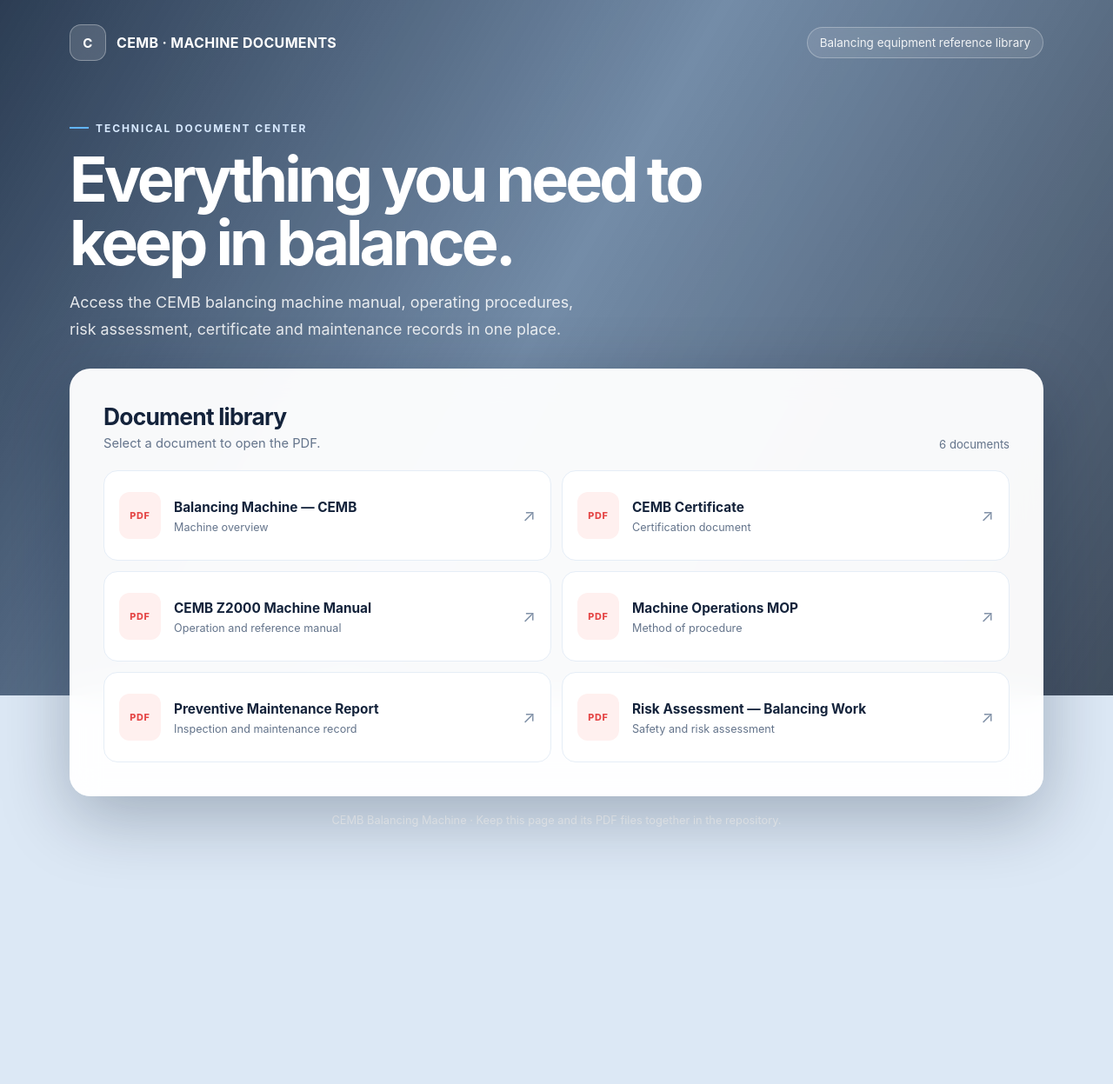
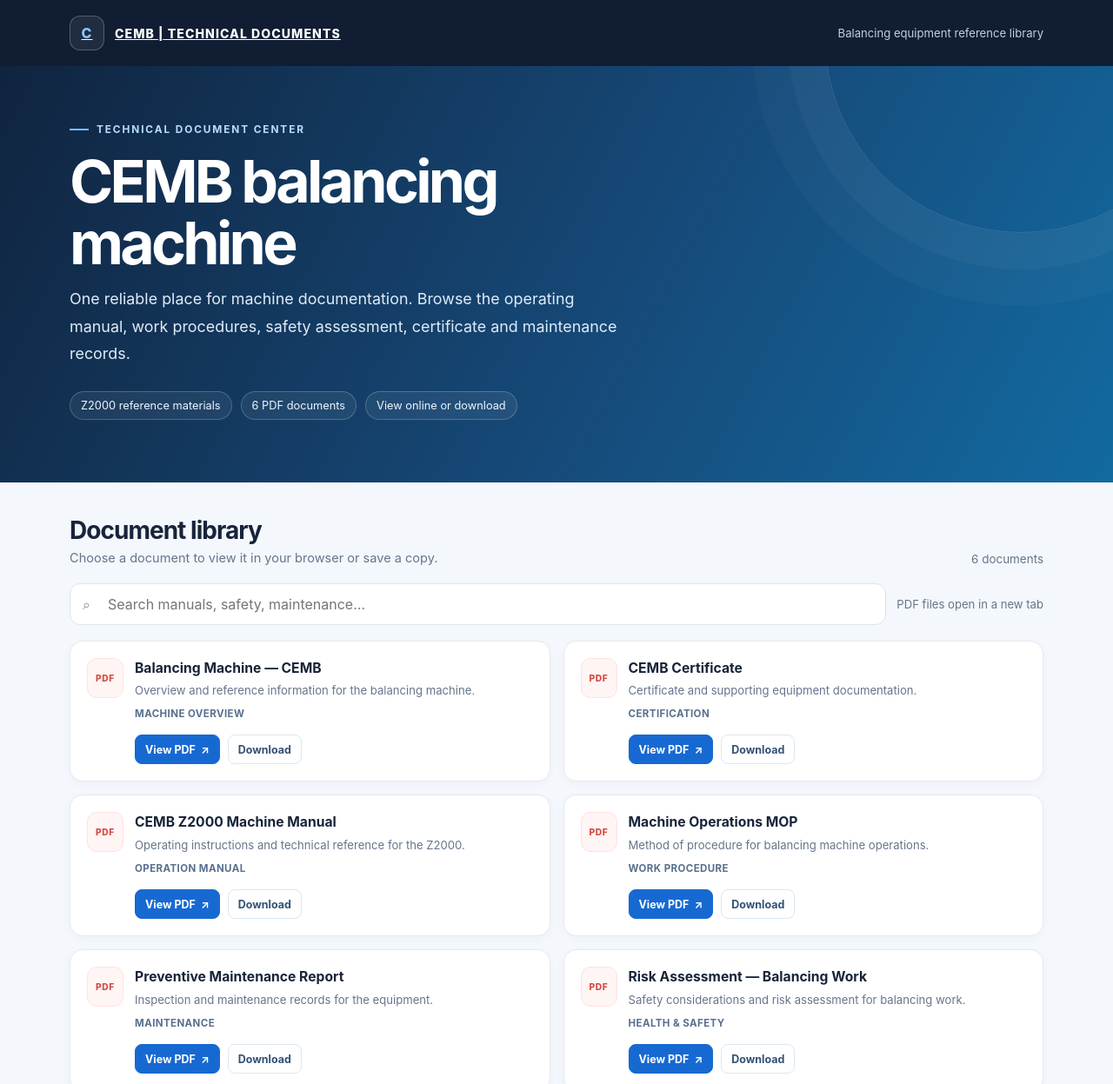
Before and after one commit to Abdul-HSE01/Balance-Machine-CEMB-, a plain HTML site: page index.html in a window 1280 px wide. Shown: the top 1247 px of the page at 87% size. Before the commit the page ends 993 px from the top, so only its background shows below. Drawn offline with Linux system fonts and the light colour scheme.

Commit message:
Create polished CEMB technical document center

```diff
--- a/index.html
+++ b/index.html
@@ -2,165 +2,173 @@
 <html lang="en">
 <head>
   <meta charset="UTF-8">
-  <meta name="viewport" content="width=device-width, initial-scale=1.0">
-  <meta name="theme-color" content="#071b36">
-  <meta name="description" content="CEMB balancing machine manuals, operating procedures, certificates and maintenance documents.">
-  <title>CEMB Balancing Machine | Document Library</title>
+  <meta name="viewport" content="width=device-width, initial-scale=1">
+  <meta name="theme-color" content="#101d32">
+  <meta name="description" content="A clear, professional document center for CEMB balancing machine manuals, operating procedures, certificates and maintenance records.">
+  <title>CEMB Balancing Machine | Technical Document Center</title>
   <style>
     :root {
       color-scheme: light;
-      --navy: #071b36;
+      --ink: #17243a;
+      --muted: #66758b;
+      --navy: #101d32;
       --blue: #1769d2;
-      --ink: #14233b;
-      --muted: #64748b;
-      --line: #e5edf6;
+      --line: #e3eaf2;
+      --paper: #fff;
+      --canvas: #f4f7fb;
+      --shadow: 0 18px 48px rgba(22, 43, 73, .09);
     }
-
     * { box-sizing: border-box; }
-    html { min-height: 100%; scroll-behavior: smooth; }
-
-    body {
-      isolation: isolate;
-      min-height: 100vh;
-      margin: 0;
-      color: var(--ink);
-      font-family: Inter, ui-sans-serif, system-ui, -apple-system, BlinkMacSystemFont, "Segoe UI", sans-serif;
-      background: #dce8f5 url("balancing-machine.jpg") center / cover fixed no-repeat;
+    html { scroll-behavior: smooth; }
+    body { margin: 0; color: var(--ink); background: var(--canvas); font-family: Inter, ui-sans-serif, system-ui, -apple-system, BlinkMacSystemFont, "Segoe UI", sans-serif; }
+    a { color: inherit; }
+    .site-header { color: #fff; background: var(--navy); }
+    .header-inner, main, .footer-inner { width: min(1120px, calc(100% - 40px)); margin-inline: auto; }
+    .header-inner { min-height: 76px; display: flex; align-items: center; justify-content: space-between; gap: 20px; }
+    .brand { display: flex; align-items: center; gap: 12px; font-size: .88rem; font-weight: 760; letter-spacing: .075em; }
+    .brand-mark { display: grid; width: 40px; height: 40px; place-items: center; border: 1px solid #ffffff3d; border-radius: 12px; background: #ffffff12; color: #8bc6ff; font-size: 1rem; }
+    .header-label { color: #c4cfde; font-size: .82rem; }
+    .hero { position: relative; overflow: hidden; color: #fff; background: linear-gradient(118deg, #10243f 0%, #164b7b 58%, #126aa0 100%); }
+    .hero::after { position: absolute; width: 450px; height: 450px; right: -120px; top: -260px; border: 1px solid #ffffff20; border-radius: 50%; box-shadow: 0 0 0 42px #ffffff08, 0 0 0 84px #ffffff06; content: ""; }
+    .hero-inner { position: relative; z-index: 1; width: min(1120px, calc(100% - 40px)); margin: auto; padding: 66px 0 72px; }
+    .eyebrow { display: flex; align-items: center; gap: 9px; color: #b8dcff; font-size: .74rem; font-weight: 750; letter-spacing: .16em; text-transform: uppercase; }
+    .eyebrow::before { width: 22px; height: 2px; background: #70bdff; content: ""; }
+    h1 { max-width: 760px; margin: 17px 0 14px; font-size: clamp(2.35rem, 6vw, 4.25rem); letter-spacing: -.055em; line-height: 1.04; }
+    .hero p { max-width: 650px; margin: 0; color: #e0ebf7; font-size: clamp(1rem, 2vw, 1.12rem); line-height: 1.75; }
+    .hero-meta { display: flex; flex-wrap: wrap; gap: 10px; margin-top: 27px; }
+    .meta-chip { padding: 8px 12px; border: 1px solid #ffffff35; border-radius: 999px; background: #ffffff10; color: #edf6ff; font-size: .8rem; }
+    main { padding: 38px 0 60px; }
+    .section-heading { display: flex; justify-content: space-between; align-items: end; gap: 22px; margin-bottom: 20px; }
+    .section-heading h2 { margin: 0; font-size: clamp(1.35rem, 3vw, 1.75rem); letter-spacing: -.035em; }
+    .section-heading p { margin: 6px 0 0; color: var(--muted); font-size: .91rem; }
+    .doc-count { flex: 0 0 auto; color: var(--muted); font-size: .84rem; }
+    .toolbar { display: flex; align-items: center; gap: 12px; margin-bottom: 18px; }
+    .search-wrap { position: relative; flex: 1; }
+    .search-icon { position: absolute; top: 50%; left: 15px; color: #7a8aa0; transform: translateY(-50%); pointer-events: none; }
+    .search { width: 100%; min-height: 48px; padding: 11px 15px 11px 43px; border: 1px solid #dce5ef; border-radius: 12px; outline: none; background: #fff; color: var(--ink); font: inherit; }
+    .search:focus { border-color: #82b8f3; box-shadow: 0 0 0 3px #1769d21a; }
+    .toolbar-note { color: var(--muted); font-size: .82rem; white-space: nowrap; }
+    .documents { display: grid; grid-template-columns: repeat(2, minmax(0, 1fr)); gap: 15px; }
+    .document { display: flex; min-height: 142px; flex-direction: column; padding: 19px; border: 1px solid var(--line); border-radius: 15px; background: var(--paper); box-shadow: 0 3px 12px #18345608; transition: transform .18s ease, box-shadow .18s ease, border-color .18s ease; }
+    .document:hover { transform: translateY(-2px); border-color: #c7d9ee; box-shadow: var(--shadow); }
+    .doc-top { display: flex; align-items: flex-start; gap: 13px; }
+    .pdf-icon { display: grid; flex: 0 0 42px; height: 46px; place-items: center; border: 1px solid #ffe1df; border-radius: 11px; background: #fff5f4; color: #d34b45; font-size: .64rem; font-weight: 850; letter-spacing: .06em; }
+    .doc-copy { min-width: 0; flex: 1; }
+    .doc-copy h3 { margin: 1px 0 5px; font-size: .98rem; line-height: 1.42; }
+    .doc-copy p { margin: 0; color: var(--muted); font-size: .82rem; line-height: 1.5; }
+    .doc-category { display: inline-block; margin-top: 10px; color: #58708e; font-size: .72rem; font-weight: 700; letter-spacing: .035em; text-transform: uppercase; }
+    .doc-actions { display: flex; gap: 9px; margin: 16px 0 0 55px; }
+    .action { display: inline-flex; min-height: 34px; align-items: center; justify-content: center; gap: 6px; padding: 7px 11px; border: 1px solid #dce6f1; border-radius: 8px; color: #315174; font-size: .78rem; font-weight: 700; text-decoration: none; transition: background .15s ease, border-color .15s ease; }
+    .action:hover, .action:focus-visible { border-color: #a9c7e9; background: #f2f7fd; outline: none; }
+    .action.primary { border-color: var(--blue); background: var(--blue); color: #fff; }
+    .action.primary:hover, .action.primary:focus-visible { border-color: #0e55b1; background: #0e55b1; }
+    .empty-state { display: none; grid-column: 1 / -1; padding: 32px 20px; border: 1px dashed #cbd7e5; border-radius: 14px; color: var(--muted); text-align: center; }
+    .notice { margin-top: 21px; padding: 15px 17px; border: 1px solid #dbe8f5; border-radius: 12px; background: #edf5fd; color: #435b78; font-size: .83rem; line-height: 1.6; }
+    .footer { border-top: 1px solid var(--line); background: #fff; }
+    .footer-inner { display: flex; justify-content: space-between; gap: 16px; padding: 22px 0; color: var(--muted); font-size: .78rem; }
+    .footer a { color: #315f91; text-decoration: none; }
+    .footer a:hover { text-decoration: underline; }
+    @media (max-width: 680px) {
+      .header-inner, main, .footer-inner, .hero-inner { width: min(100% - 30px, 540px); }
+      .header-inner { min-height: 66px; }
+      .header-label { display: none; }
+      .hero-inner { padding: 50px 0 55px; }
+      main { padding-top: 30px; }
+      .documents { grid-template-columns: 1fr; }
+      .section-heading { align-items: start; }
+      .doc-count { padding-top: 4px; }
+      .toolbar-note { display: none; }
+      .footer-inner { flex-direction: column; }
     }
-
-    body::before {
-      position: fixed;
-      z-index: -1;
-      inset: 0;
-      content: "";
-      background: linear-gradient(120deg, rgba(5, 23, 48, .82), rgba(11, 48, 91, .50) 48%, rgba(5, 19, 38, .72));
-    }
-
-    .page-shell { width: min(1120px, calc(100% - 40px)); margin: 0 auto; padding: 28px 0 42px; }
-    .topbar { display: flex; align-items: center; justify-content: space-between; gap: 16px; margin-bottom: 62px; color: #fff; }
-    .brand { display: flex; align-items: center; gap: 12px; font-weight: 750; letter-spacing: .02em; }
-    .brand-mark {
-      display: grid; width: 42px; height: 42px; place-items: center;
-      border: 1px solid rgba(255,255,255,.32); border-radius: 13px;
-      background: rgba(255,255,255,.14); backdrop-filter: blur(12px);
-      font-size: 15px; letter-spacing: .04em;
-    }
-    .topbar-note {
-      padding: 9px 14px; border: 1px solid rgba(255,255,255,.28); border-radius: 999px;
-      color: rgba(255,255,255,.9); background: rgba(255,255,255,.1);
-      font-size: .84rem; backdrop-filter: blur(10px);
-    }
-    .hero { max-width: 760px; margin: 0 0 30px; color: #fff; }
-    .eyebrow {
-      display: inline-flex; align-items: center; gap: 8px; margin-bottom: 14px;
-      color: #d7e9ff; font-size: .75rem; font-weight: 750; letter-spacing: .16em; text-transform: uppercase;
-    }
-    .eyebrow::before { width: 22px; height: 2px; content: ""; background: #62b5ff; }
-    h1 { margin: 0; font-size: clamp(2.35rem, 6vw, 4.5rem); line-height: 1.02; letter-spacing: -.055em; }
-    .hero p { max-width: 590px; margin: 18px 0 0; color: rgba(255,255,255,.86); font-size: clamp(1rem, 2vw, 1.12rem); line-height: 1.7; }
-
-    .library {
-      padding: clamp(20px, 4vw, 38px); border: 1px solid rgba(255,255,255,.58); border-radius: 24px;
-      background: rgba(255,255,255,.96); box-shadow: 0 24px 80px rgba(3, 18, 39, .28); backdrop-filter: blur(16px);
-    }
-    .library-heading { display: flex; align-items: end; justify-content: space-between; gap: 14px; margin-bottom: 22px; }
-    .library-heading h2 { margin: 0; font-size: clamp(1.25rem, 3vw, 1.65rem); letter-spacing: -.03em; }
-    .library-heading p { margin: 6px 0 0; color: var(--muted); font-size: .92rem; }
-    .count { flex: 0 0 auto; color: var(--muted); font-size: .82rem; }
-
-    .documents { display: grid; grid-template-columns: repeat(2, minmax(0, 1fr)); gap: 12px; }
-    .document {
-      display: flex; align-items: center; gap: 15px; min-height: 104px; padding: 17px;
-      border: 1px solid var(--line); border-radius: 16px; color: inherit; text-decoration: none; background: #fff;
-      transition: transform .18s ease, box-shadow .18s ease, border-color .18s ease;
-    }
-    .document:hover, .document:focus-visible {
-      transform: translateY(-3px); border-color: #b7d5fb; box-shadow: 0 12px 28px rgba(27, 86, 156, .11); outline: none;
-    }
-    .pdf-icon {
-      display: grid; flex: 0 0 48px; height: 54px; place-items: center; border-radius: 12px;
-      color: #e54848; background: #fff0ef; font-size: .68rem; font-weight: 850; letter-spacing: .06em;
-    }
-    .document-copy { min-width: 0; flex: 1; }
-    .document-copy strong { display: block; font-size: .96rem; line-height: 1.4; }
-    .document-copy span { display: block; margin-top: 5px; color: var(--muted); font-size: .79rem; }
-    .arrow { flex: 0 0 auto; color: #8292a8; font-size: 1.2rem; transition: transform .18s ease; }
-    .document:hover .arrow { transform: translate(2px, -2px); color: var(--blue); }
-    .empty-state { display: none; padding: 24px; color: var(--muted); text-align: center; }
-    .footer { margin-top: 20px; color: rgba(255,255,255,.82); font-size: .8rem; text-align: center; }
-
-    @media (max-width: 640px) {
-      .page-shell { width: min(100% - 28px, 520px); padding-top: 18px; }
-      .topbar { align-items: flex-start; margin-bottom: 48px; }
-      .topbar-note { max-width: 160px; font-size: .72rem; text-align: center; }
-      .documents { grid-template-columns: 1fr; }
-      .library-heading { align-items: start; }
-      .count { padding-top: 4px; }
-    }
-    @media (prefers-reduced-motion: reduce) {
-      *, *::before, *::after { scroll-behavior: auto !important; transition-duration: .01ms !important; }
-    }
+    @media (prefers-reduced-motion: reduce) { *, *::before, *::after { scroll-behavior: auto !important; transition-duration: .01ms !important; } }
   </style>
 </head>
 <body>
-  <div class="page-shell">
-    <header class="topbar">
-      <div class="brand"><span class="brand-mark" aria-hidden="true">C</span><span>CEMB · MACHINE DOCUMENTS</span></div>
-      <span class="topbar-note">Balancing equipment reference library</span>
+  <header class="site-header">
+    <div class="header-inner">
+      <a class="brand" href="#top" aria-label="CEMB Technical Document Center home"><span class="brand-mark" aria-hidden="true">C</span><span>CEMB <span aria-hidden="true">|</span> TECHNICAL DOCUMENTS</span></a>
+      <span class="header-label">Balancing equipment reference library</span>
+    </div>
   </header>
 
-    <main>
-      <section class="hero" aria-labelledby="page-title">
+  <section class="hero" id="top" aria-labelledby="page-title">
+    <div class="hero-inner">
       <div class="eyebrow">Technical document center</div>
-        <h1 id="page-title">Everything you need to keep in balance.</h1>
-        <p>Access the CEMB balancing machine manual, operating procedures, risk assessment, certificate and maintenance records in one place.</p>
+      <h1 id="page-title">CEMB balancing machine</h1>
+      <p>One reliable place for machine documentation. Browse the operating manual, work procedures, safety assessment, certificate and maintenance records.</p>
+      <div class="hero-meta" aria-label="Document collection details">
+        <span class="meta-chip">Z2000 reference materials</span>
+        <span class="meta-chip">6 PDF documents</span>
+        <span class="meta-chip">View online or download</span>
+      </div>
+    </div>
   </section>
 
-      <section class="library" aria-labelledby="library-title">
-        <div class="library-heading">
+  <main>
+    <section aria-labelledby="library-title">
+      <div class="section-heading">
         <div>
           <h2 id="library-title">Document library</h2>
-            <p>Select a document to open the PDF.</p>
+          <p>Choose a document to view it in your browser or save a copy.</p>
         </div>
-          <span class="count">6 documents</span>
+        <span class="doc-count" id="doc-count" aria-live="polite">6 documents</span>
+      </div>
+      <div class="toolbar">
+        <label class="search-wrap">
+          <span class="search-icon" aria-hidden="true">⌕</span>
+          <input class="search" id="document-search" type="search" placeholder="Search manuals, safety, maintenance…" aria-label="Search documents">
+        </label>
+        <span class="toolbar-note">PDF files open in a new tab</span>
       </div>
 
-        <div class="documents">
-          <a class="document" href="Balancing%20machine%20_%20CEMB.pdf" target="_blank" rel="noopener">
-            <span class="pdf-icon" aria-hidden="true">PDF</span>
-            <span class="document-copy"><strong>Balancing Machine — CEMB</strong><span>Machine overview</span></span>
-            <span class="arrow" aria-hidden="true">↗</span>
-          </a>
-          <a class="document" href="CEMB%20-%20Certificate.PDF" target="_blank" rel="noopener">
-            <span class="pdf-icon" aria-hidden="true">PDF</span>
-            <span class="document-copy"><strong>CEMB Certificate</strong><span>Certification document</span></span>
-            <span class="arrow" aria-hidden="true">↗</span>
-          </a>
-          <a class="document" href="CEMB_Z2000%20Balancing%20machine%20Manual.pdf" target="_blank" rel="noopener">
-            <span class="pdf-icon" aria-hidden="true">PDF</span>
-            <span class="document-copy"><strong>CEMB Z2000 Machine Manual</strong><span>Operation and reference manual</span></span>
-            <span class="arrow" aria-hidden="true">↗</span>
-          </a>
-          <a class="document" href="MOP%20for%20Balancing%20Machine%20Operations.pdf" target="_blank" rel="noopener">
-            <span class="pdf-icon" aria-hidden="true">PDF</span>
-            <span class="document-copy"><strong>Machine Operations MOP</strong><span>Method of procedure</span></span>
-            <span class="arrow" aria-hidden="true">↗</span>
-          </a>
-          <a class="document" href="Preventive%20Maintenance%20Inspection%20Report.pdf" target="_blank" rel="noopener">
-            <span class="pdf-icon" aria-hidden="true">PDF</span>
-            <span class="document-copy"><strong>Preventive Maintenance Report</strong><span>Inspection and maintenance record</span></span>
-            <span class="arrow" aria-hidden="true">↗</span>
-          </a>
-          <a class="document" href="RA%20-Balancing%20Work.pdf" target="_blank" rel="noopener">
-            <span class="pdf-icon" aria-hidden="true">PDF</span>
-            <span class="document-copy"><strong>Risk Assessment — Balancing Work</strong><span>Safety and risk assessment</span></span>
-            <span class="arrow" aria-hidden="true">↗</span>
-          </a>
+      <div class="documents" id="documents">
+        <article class="document" data-search="balancing machine cemb overview equipment introduction">
+          <div class="doc-top"><span class="pdf-icon" aria-hidden="true">PDF</span><div class="doc-copy"><h3>Balancing Machine — CEMB</h3><p>Overview and reference information for the balancing machine.</p><span class="doc-category">Machine overview</span></div></div>
+          <div class="doc-actions"><a class="action primary" href="Balancing%20machine%20_%20CEMB.pdf" target="_blank" rel="noopener">View PDF <span aria-hidden="true">↗</span></a><a class="action" href="Balancing%20machine%20_%20CEMB.pdf" download>Download</a></div>
+        </article>
+        <article class="document" data-search="cemb certificate certification compliance">
+          <div class="doc-top"><span class="pdf-icon" aria-hidden="true">PDF</span><div class="doc-copy"><h3>CEMB Certificate</h3><p>Certificate and supporting equipment documentation.</p><span class="doc-category">Certification</span></div></div>
+          <div class="doc-actions"><a class="action primary" href="CEMB%20-%20Certificate.PDF" target="_blank" rel="noopener">View PDF <span aria-hidden="true">↗</span></a><a class="action" href="CEMB%20-%20Certificate.PDF" download>Download</a></div>
+        </article>
+        <article class="document" data-search="cemb z2000 balancing machine manual operation reference">
+          <div class="doc-top"><span class="pdf-icon" aria-hidden="true">PDF</span><div class="doc-copy"><h3>CEMB Z2000 Machine Manual</h3><p>Operating instructions and technical reference for the Z2000.</p><span class="doc-category">Operation manual</span></div></div>
+          <div class="doc-actions"><a class="action primary" href="CEMB_Z2000%20Balancing%20machine%20Manual.pdf" target="_blank" rel="noopener">View PDF <span aria-hidden="true">↗</span></a><a class="action" href="CEMB_Z2000%20Balancing%20machine%20Manual.pdf" download>Download</a></div>
+        </article>
+        <article class="document" data-search="machine operations mop method procedure work operating">
+          <div class="doc-top"><span class="pdf-icon" aria-hidden="true">PDF</span><div class="doc-copy"><h3>Machine Operations MOP</h3><p>Method of procedure for balancing machine operations.</p><span class="doc-category">Work procedure</span></div></div>
+          <div class="doc-actions"><a class="action primary" href="MOP%20for%20Balancing%20Machine%20Operations.pdf" target="_blank" rel="noopener">View PDF <span aria-hidden="true">↗</span></a><a class="action" href="MOP%20for%20Balancing%20Machine%20Operations.pdf" download>Download</a></div>
+        </article>
+        <article class="document" data-search="preventive maintenance inspection report service">
+          <div class="doc-top"><span class="pdf-icon" aria-hidden="true">PDF</span><div class="doc-copy"><h3>Preventive Maintenance Report</h3><p>Inspection and maintenance records for the equipment.</p><span class="doc-category">Maintenance</span></div></div>
+          <div class="doc-actions"><a class="action primary" href="Preventive%20Maintenance%20Inspection%20Report.pdf" target="_blank" rel="noopener">View PDF <span aria-hidden="true">↗</span></a><a class="action" href="Preventive%20Maintenance%20Inspection%20Report.pdf" download>Download</a></div>
+        </article>
+        <article class="document" data-search="risk assessment balancing work safety hazards">
+          <div class="doc-top"><span class="pdf-icon" aria-hidden="true">PDF</span><div class="doc-copy"><h3>Risk Assessment — Balancing Work</h3><p>Safety considerations and risk assessment for balancing work.</p><span class="doc-category">Health &amp; safety</span></div></div>
+          <div class="doc-actions"><a class="action primary" href="RA%20-Balancing%20Work.pdf" target="_blank" rel="noopener">View PDF <span aria-hidden="true">↗</span></a><a class="action" href="RA%20-Balancing%20Work.pdf" download>Download</a></div>
+        </article>
+        <p class="empty-state" id="empty-state">No documents match that search. Try another keyword.</p>
       </div>
+      <aside class="notice"><strong>Using these documents:</strong> Always follow your organization’s approved procedures and site safety requirements. Keep this page and its PDF files together in the repository so the document links continue to work.</aside>
     </section>
   </main>
 
-    <footer class="footer">CEMB Balancing Machine · Keep this page and its PDF files together in the repository.</footer>
-  </div>
+  <footer class="footer"><div class="footer-inner"><span>CEMB Balancing Machine · Technical Document Center</span><a href="https://github.com/Abdul-HSE01/Balance-Machine-CEMB-">View project repository</a></div></footer>
+  <script>
+    const search = document.getElementById('document-search');
+    const cards = [...document.querySelectorAll('.document')];
+    const count = document.getElementById('doc-count');
+    const empty = document.getElementById('empty-state');
+    search.addEventListener('input', () => {
+      const query = search.value.trim().toLowerCase();
+      let visible = 0;
+      cards.forEach(card => {
+        const match = card.dataset.search.includes(query) || card.textContent.toLowerCase().includes(query);
+        card.hidden = !match;
+        if (match) visible++;
+      });
+      count.textContent = `${visible} ${visible === 1 ? 'document' : 'documents'}`;
+      empty.style.display = visible ? 'none' : 'block';
+    });
+  </script>
 </body>
 </html>
```
Lines whose indentation alone changed are shown as unchanged.
